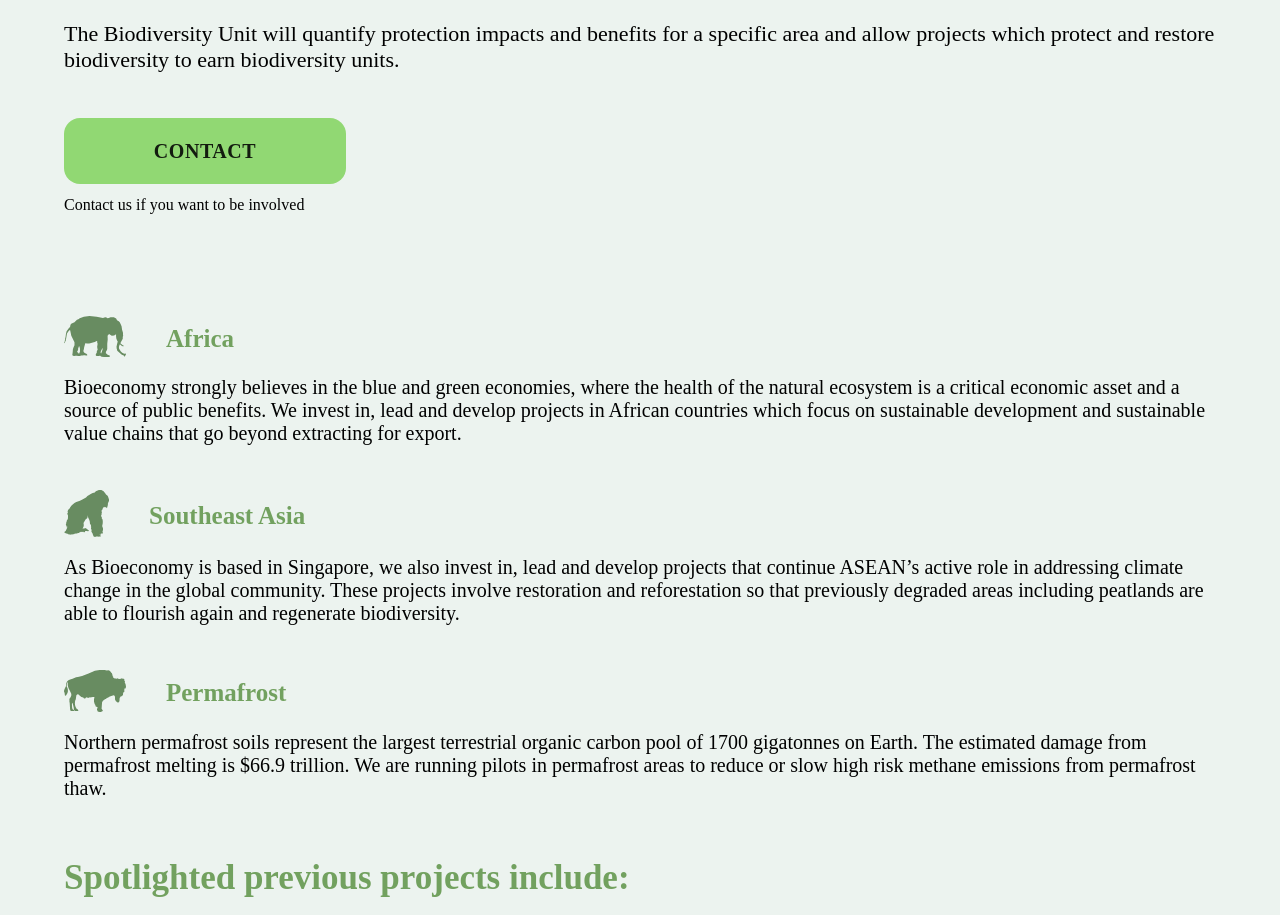
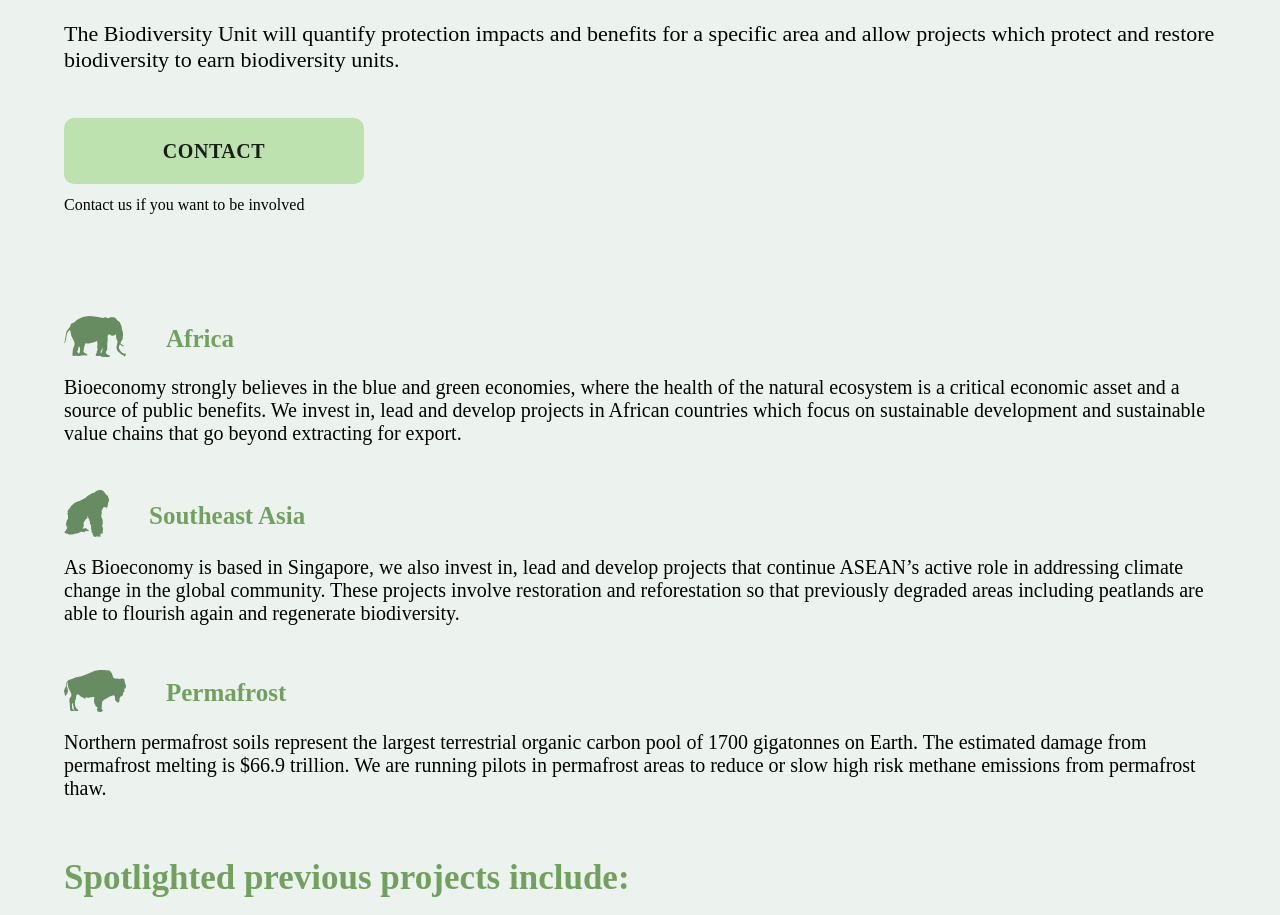
Before and after one commit to perlin-network/perl-bio-website, a React (Create React App) app: page /projects in a window 1280 px wide. Shown: the part 926-1841 px from the top of the page. Built offline with nearby package versions, Linux system fonts and the light colour scheme; a web font is replaced by a local one.

Commit message:
fix: standardize button

```diff
--- a/src/pages/Projects.js
+++ b/src/pages/Projects.js
@@ -25,12 +25,12 @@
     },
     button:{
         fontFamily:"Bai Jamjuree, sans serif",
-        width: "282px",
+        width: "300px",
         height: "66px",
         fontWeight:'bold',
         fontSize:'20px',
-        borderRadius:'16px',
-        background: "#91D873",
+        borderRadius:'10px',
+        background: "#BDE2AF",
         textDecoration:'none',
         '&:hover':{
             color:'#72A15F',
@@ -174,8 +174,8 @@
                             <p>The Biodiversity Unit will quantify protection impacts and benefits for a specific area and allow projects which protect and restore biodiversity to earn biodiversity units.</p>
                         </Grid>
                         <Grid item style={{marginTop:'2%'}}>
-                            <Link href='/contact'>
-                                <Button className={classes.button}>
+                            <Link href='/contact' style={{textDecoration:'none', zIndex:0}}>
+                                <Button className={classes.button} >
                                     Contact
                                 </Button>
                             </Link>
```
